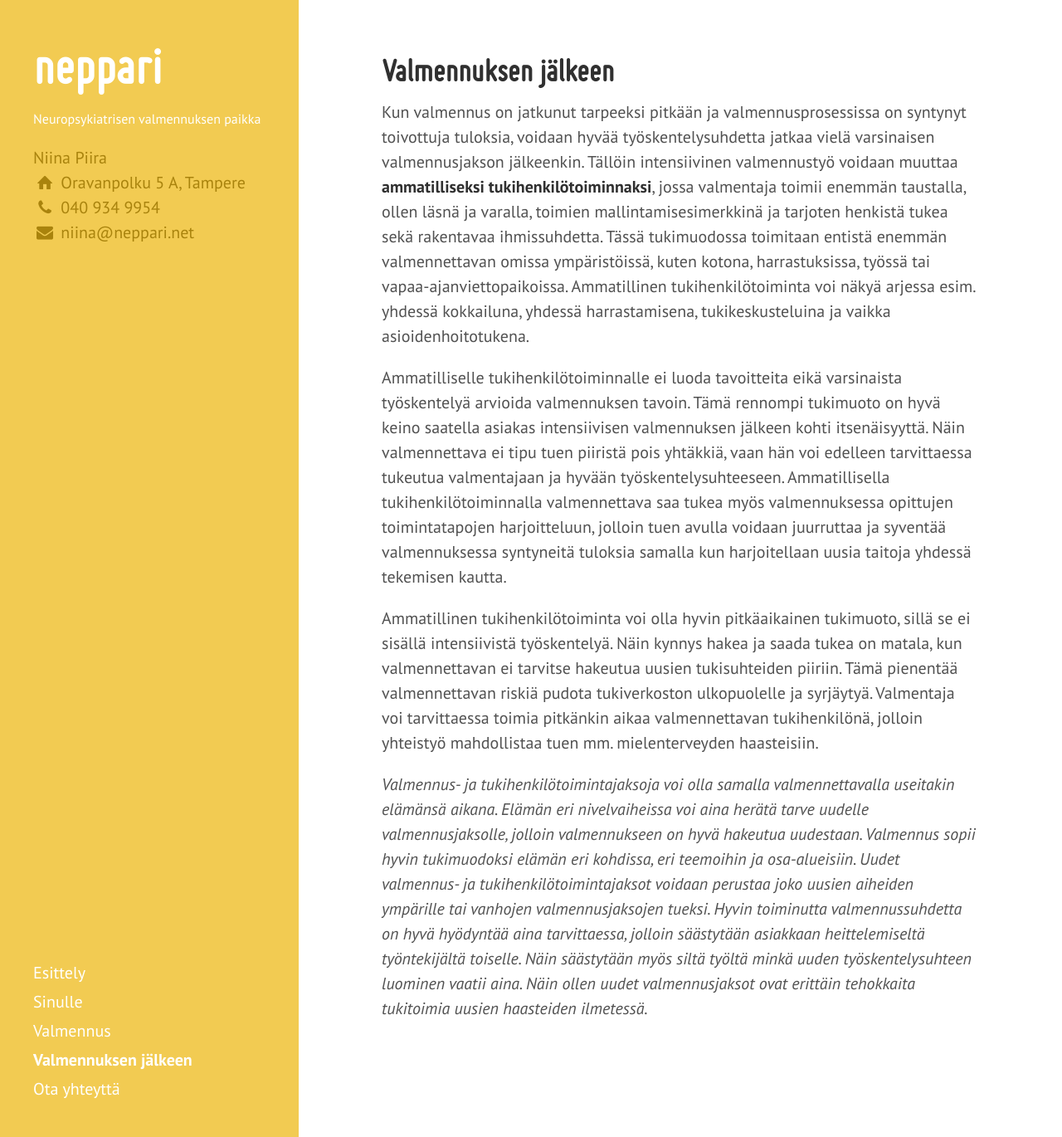
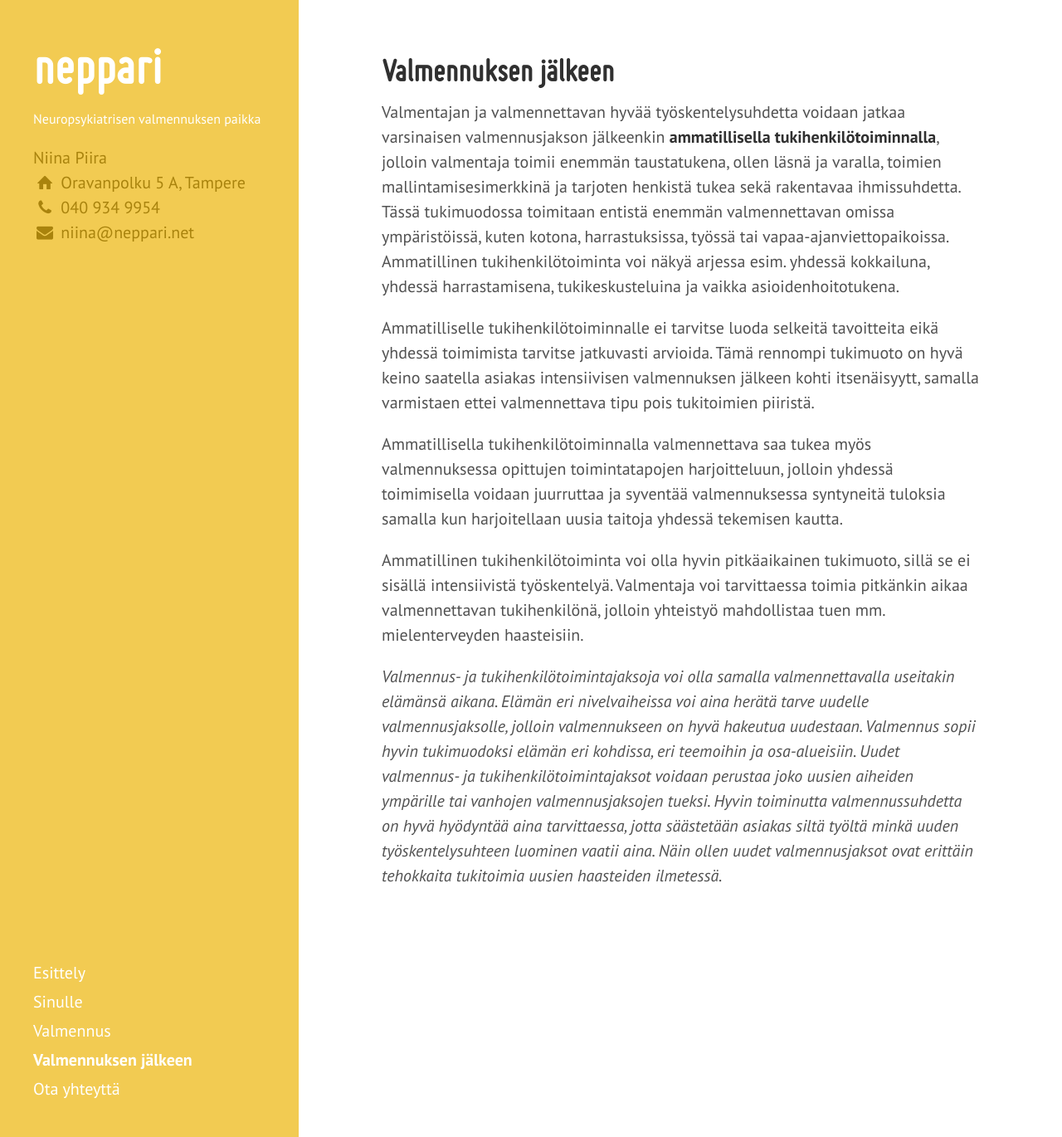
Before and after one commit to niinapiira/neppari.net, a Jekyll site: the page built from valmennuksen-jalkeen.md, in a window 1280 px wide and 1370 px high. Shown: the whole window at 83% size. Built offline with Jekyll 4.4.1, drawn with Linux system fonts in a browser that asks for light colours; Markdown is read by kramdown in place of the engine named in the settings.

Commit message:
Updated valmennuksen-jalkeen.md

```diff
--- a/valmennuksen-jalkeen.md
+++ b/valmennuksen-jalkeen.md
@@ -5,10 +5,12 @@ title: Valmennuksen jälkeen
 published: true
 ---
 
-Kun valmennus on jatkunut tarpeeksi pitkään ja valmennusprosessissa on syntynyt toivottuja tuloksia, voidaan hyvää työskentelysuhdetta jatkaa vielä varsinaisen valmennusjakson jälkeenkin. Tällöin intensiivinen valmennustyö voidaan muuttaa **ammatilliseksi tukihenkilötoiminnaksi**, jossa valmentaja toimii enemmän taustalla, ollen läsnä ja varalla, toimien mallintamisesimerkkinä ja tarjoten henkistä tukea sekä rakentavaa ihmissuhdetta. Tässä tukimuodossa toimitaan entistä enemmän valmennettavan omissa ympäristöissä, kuten kotona, harrastuksissa, työssä tai vapaa-ajanviettopaikoissa. Ammatillinen tukihenkilötoiminta voi näkyä arjessa esim. yhdessä kokkailuna, yhdessä harrastamisena, tukikeskusteluina ja vaikka asioidenhoitotukena.
+Valmentajan ja valmennettavan hyvää työskentelysuhdetta voidaan jatkaa varsinaisen valmennusjakson jälkeenkin **ammatillisella tukihenkilötoiminnalla**, jolloin valmentaja toimii enemmän taustatukena, ollen läsnä ja varalla, toimien mallintamisesimerkkinä ja tarjoten henkistä tukea sekä rakentavaa ihmissuhdetta. Tässä tukimuodossa toimitaan entistä enemmän valmennettavan omissa ympäristöissä, kuten kotona, harrastuksissa, työssä tai vapaa-ajanviettopaikoissa. Ammatillinen tukihenkilötoiminta voi näkyä arjessa esim. yhdessä kokkailuna, yhdessä harrastamisena, tukikeskusteluina ja vaikka asioidenhoitotukena.
 
-Ammatilliselle tukihenkilötoiminnalle ei luoda tavoitteita eikä varsinaista työskentelyä arvioida valmennuksen tavoin. Tämä rennompi tukimuoto on hyvä keino saatella asiakas intensiivisen valmennuksen jälkeen kohti itsenäisyyttä. Näin valmennettava ei tipu tuen piiristä pois yhtäkkiä, vaan hän voi edelleen tarvittaessa tukeutua valmentajaan ja hyvään työskentelysuhteeseen. Ammatillisella tukihenkilötoiminnalla valmennettava saa tukea myös valmennuksessa opittujen toimintatapojen harjoitteluun, jolloin tuen avulla voidaan juurruttaa ja syventää valmennuksessa syntyneitä tuloksia samalla kun harjoitellaan uusia taitoja yhdessä tekemisen kautta.
+Ammatilliselle tukihenkilötoiminnalle ei tarvitse luoda selkeitä tavoitteita eikä yhdessä toimimista tarvitse jatkuvasti arvioida. Tämä rennompi tukimuoto on hyvä keino saatella asiakas intensiivisen valmennuksen jälkeen kohti itsenäisyytt, samalla varmistaen ettei valmennettava tipu pois tukitoimien piiristä.
 
-Ammatillinen tukihenkilötoiminta voi olla hyvin pitkäaikainen tukimuoto, sillä se ei sisällä intensiivistä työskentelyä. Näin kynnys hakea ja saada tukea on matala, kun valmennettavan ei tarvitse hakeutua uusien tukisuhteiden piiriin. Tämä pienentää valmennettavan riskiä pudota tukiverkoston ulkopuolelle ja syrjäytyä. Valmentaja voi tarvittaessa toimia pitkänkin aikaa valmennettavan tukihenkilönä, jolloin yhteistyö mahdollistaa tuen mm. mielenterveyden haasteisiin.
+Ammatillisella tukihenkilötoiminnalla valmennettava saa tukea myös valmennuksessa opittujen toimintatapojen harjoitteluun, jolloin yhdessä toimimisella voidaan juurruttaa ja syventää valmennuksessa syntyneitä tuloksia samalla kun harjoitellaan uusia taitoja yhdessä tekemisen kautta.
 
-*Valmennus- ja tukihenkilötoimintajaksoja voi olla samalla valmennettavalla useitakin elämänsä aikana. Elämän eri nivelvaiheissa voi aina herätä tarve uudelle valmennusjaksolle, jolloin valmennukseen on hyvä hakeutua uudestaan. Valmennus sopii hyvin tukimuodoksi elämän eri kohdissa, eri teemoihin ja osa-alueisiin. Uudet valmennus- ja tukihenkilötoimintajaksot voidaan perustaa joko uusien aiheiden ympärille tai vanhojen valmennusjaksojen tueksi. Hyvin toiminutta valmennussuhdetta on hyvä hyödyntää aina tarvittaessa, jolloin säästytään asiakkaan heittelemiseltä työntekijältä toiselle. Näin säästytään myös siltä työltä minkä uuden työskentelysuhteen luominen vaatii aina. Näin ollen uudet valmennusjaksot ovat erittäin tehokkaita tukitoimia uusien haasteiden ilmetessä.*
+Ammatillinen tukihenkilötoiminta voi olla hyvin pitkäaikainen tukimuoto, sillä se ei sisällä intensiivistä työskentelyä. Valmentaja voi tarvittaessa toimia pitkänkin aikaa valmennettavan tukihenkilönä, jolloin yhteistyö mahdollistaa tuen mm. mielenterveyden haasteisiin.
+
+*Valmennus- ja tukihenkilötoimintajaksoja voi olla samalla valmennettavalla useitakin elämänsä aikana. Elämän eri nivelvaiheissa voi aina herätä tarve uudelle valmennusjaksolle, jolloin valmennukseen on hyvä hakeutua uudestaan. Valmennus sopii hyvin tukimuodoksi elämän eri kohdissa, eri teemoihin ja osa-alueisiin. Uudet valmennus- ja tukihenkilötoimintajaksot voidaan perustaa joko uusien aiheiden ympärille tai vanhojen valmennusjaksojen tueksi. Hyvin toiminutta valmennussuhdetta on hyvä hyödyntää aina tarvittaessa, jotta säästetään asiakas siltä työltä minkä uuden työskentelysuhteen luominen vaatii aina. Näin ollen uudet valmennusjaksot ovat erittäin tehokkaita tukitoimia uusien haasteiden ilmetessä.*
```
